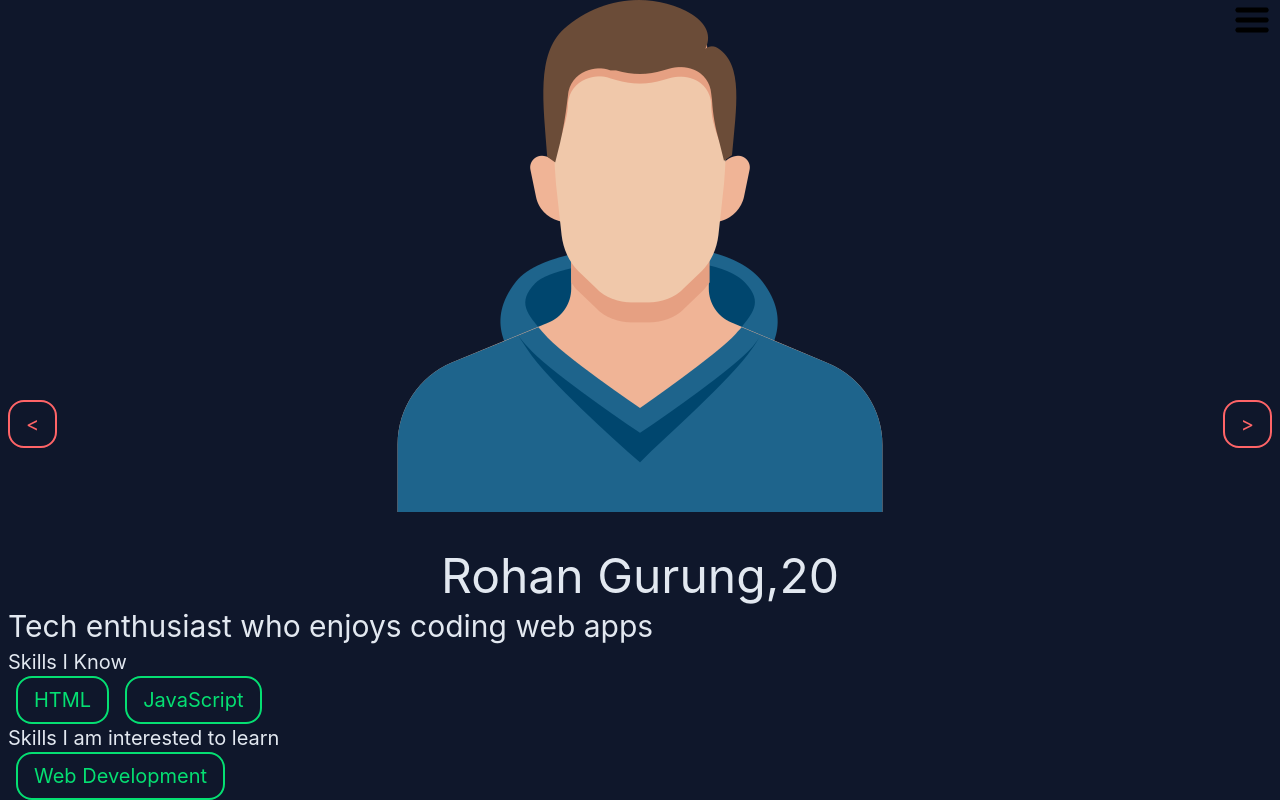
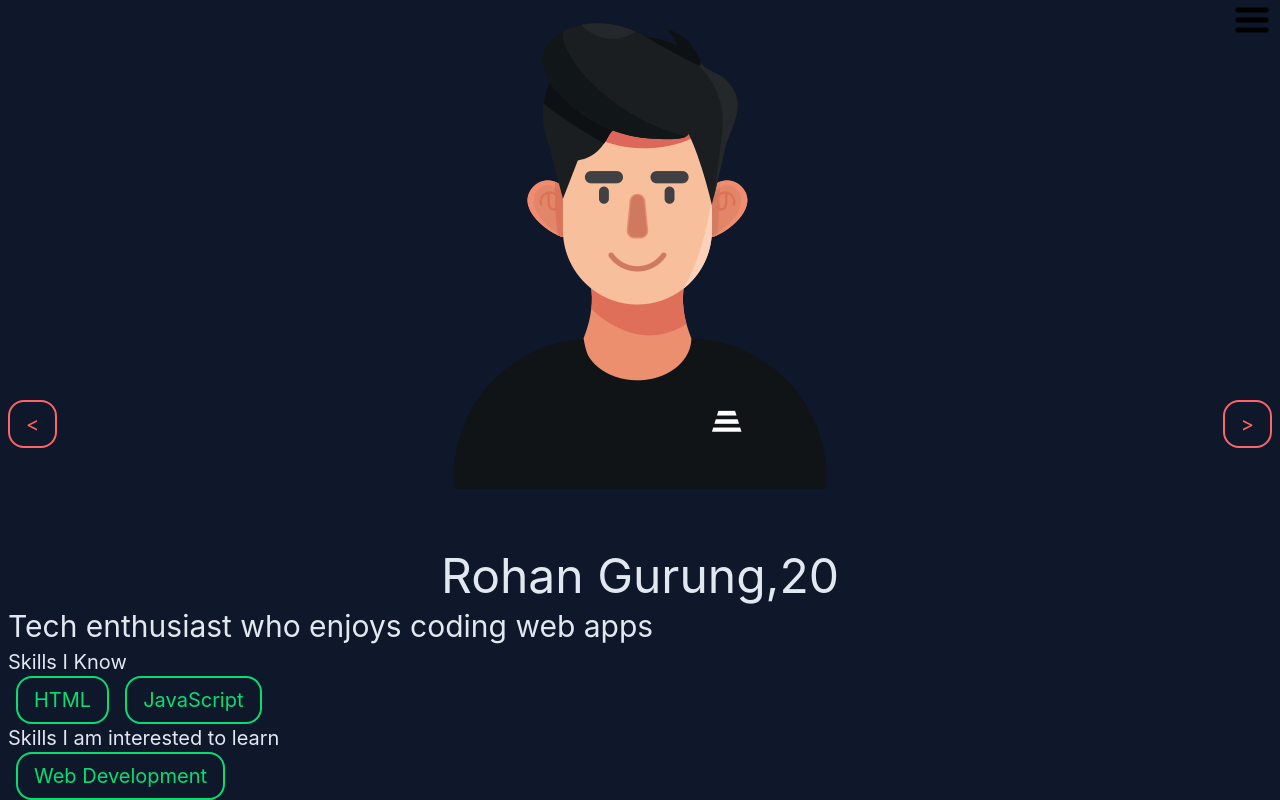
Before and after one commit to TedNedno/SkillShare, a React (Vite) app: page / in a window 1280 px wide. Built offline with nearby package versions, Linux system fonts and the light colour scheme.

Commit message:
Add more images

```diff
--- a/src/Info/information.json
+++ b/src/Info/information.json
@@ -23,7 +23,7 @@
   },
   {
     "sid": 3,
-    "icon": "M",
+    "icon": "K",
     "Name": "Rohan Gurung",
     "age": 20,
     "city": "Lalitpur",
@@ -34,7 +34,7 @@
   },
   {
     "sid": 4,
-    "icon": "F",
+    "icon": "P",
     "Name": "Anjali Thapa",
     "age": 23,
     "city": "Biratnagar",
@@ -56,7 +56,7 @@
   },
   {
     "sid": 6,
-    "icon": "F",
+    "icon": "W",
     "Name": "Maya Shrestha",
     "age": 21,
     "city": "Bhaktapur",
@@ -67,7 +67,7 @@
   },
   {
     "sid": 7,
-    "icon": "M",
+    "icon": "Ma",
     "Name": "Dipesh Adhikari",
     "age": 22,
     "city": "Chitwan",
--- a/src/components/Profile.jsx
+++ b/src/components/Profile.jsx
@@ -1,6 +1,10 @@
 import React from 'react'
 import boy from "../assets/boy.png"
 import girl from "../assets/girl.png"
+import kid from "../assets/kid.png"
+import man from "../assets/man.png"
+import people from "../assets/people.png"
+import woman from "../assets/woman.png"
 
 import { useContext } from 'react';
 import { InformationContext } from '../contexts/informationContext';
@@ -8,9 +12,31 @@ import { InformationContext } from '../contexts/informationContext';
 const Profile = ({sid}) => {
     const data = useContext(InformationContext);
     const user= data.find(student => student.sid==sid);
+    var icon;
+
+    switch (user.icon){
+      case "M":
+        icon = boy
+        break;
+      case "F":
+        icon = girl
+        break;
+      case "K":
+        icon = kid
+        break;
+      case "Ma":
+        icon = man
+        break;
+      case "P":
+        icon = people
+        break;
+      case "W":
+        icon = woman
+        break;
+    }
   return (
     <section className="w-full h-2/5 flex bg-slate-900 text-green-600 ">
-      <img className='text-[16rem] mx-auto mb-10 [text-shadow:0_0_5px_#facc15,0_0_5px_#eab308,0_0_5px_#ca8a04]' src={user.icon=="M"?boy:girl} />
+      <img className='text-[16rem] mx-auto mb-10 [text-shadow:0_0_5px_#facc15,0_0_5px_#eab308,0_0_5px_#ca8a04]' src={icon} />
     </section>
   )
 }
```
